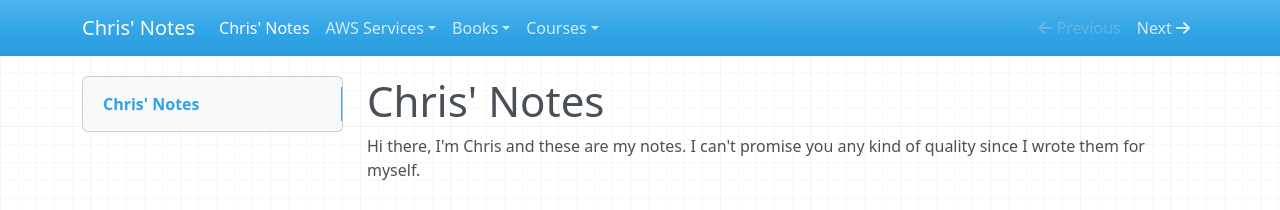
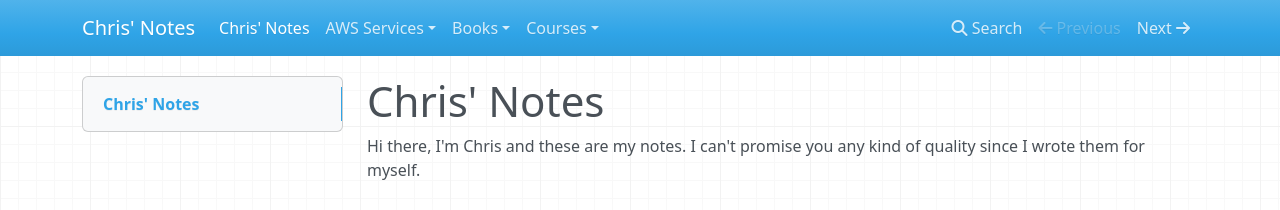
Before and after one commit to living-etc/notes, an MkDocs documentation site: the page built from notes/index.md, in a window 1280 px wide. Shown: the top 210 px of the page. Built offline with MkDocs 1.6.1, drawn with Linux system fonts in a browser that asks for light colours; nearby versions of some CDN libraries.

Commit message:
Enable search plugin

```diff
--- a/mkdocs.yml
+++ b/mkdocs.yml
@@ -1,4 +1,5 @@
 site_name: Chris' Notes
 docs_dir: notes
 plugins:
+  - search
   - ezlinks
```
